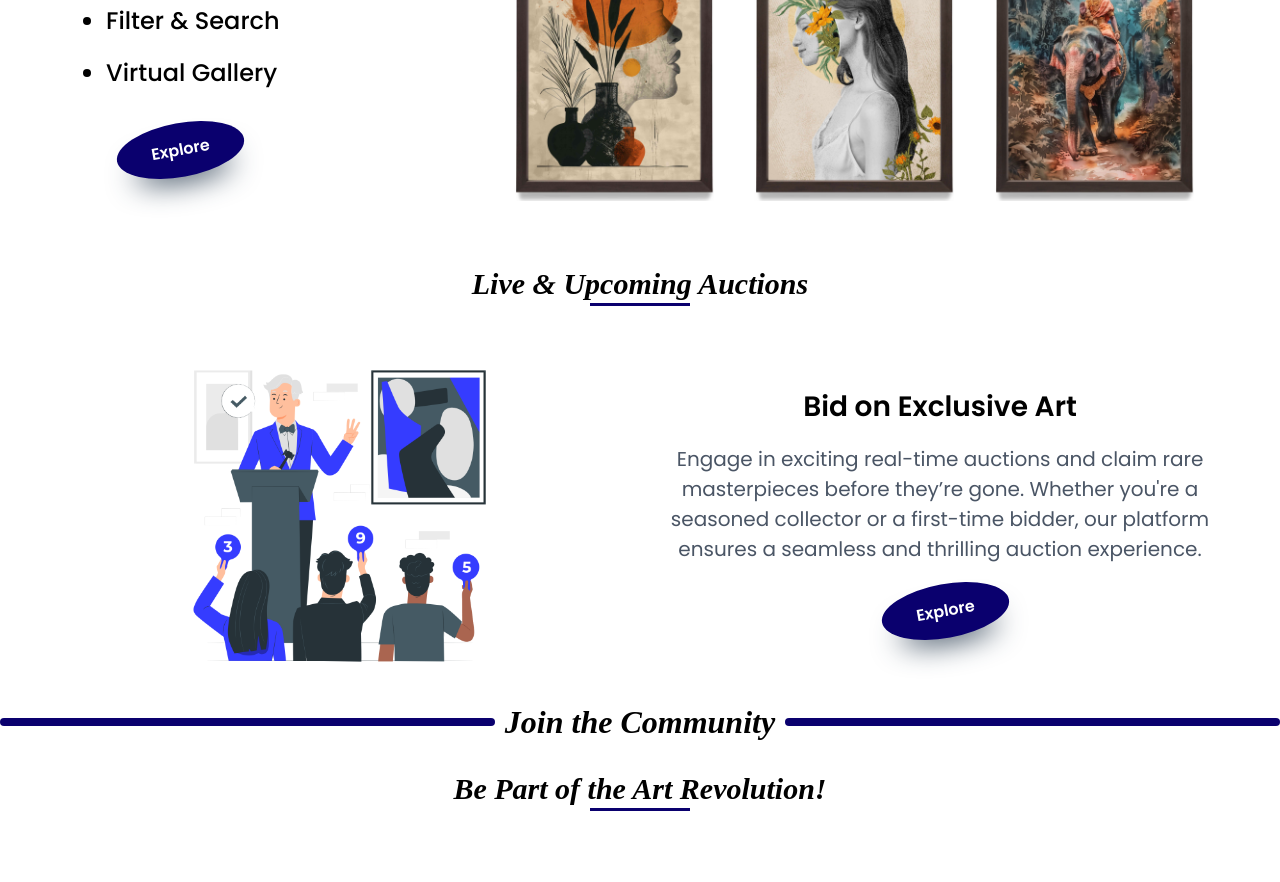
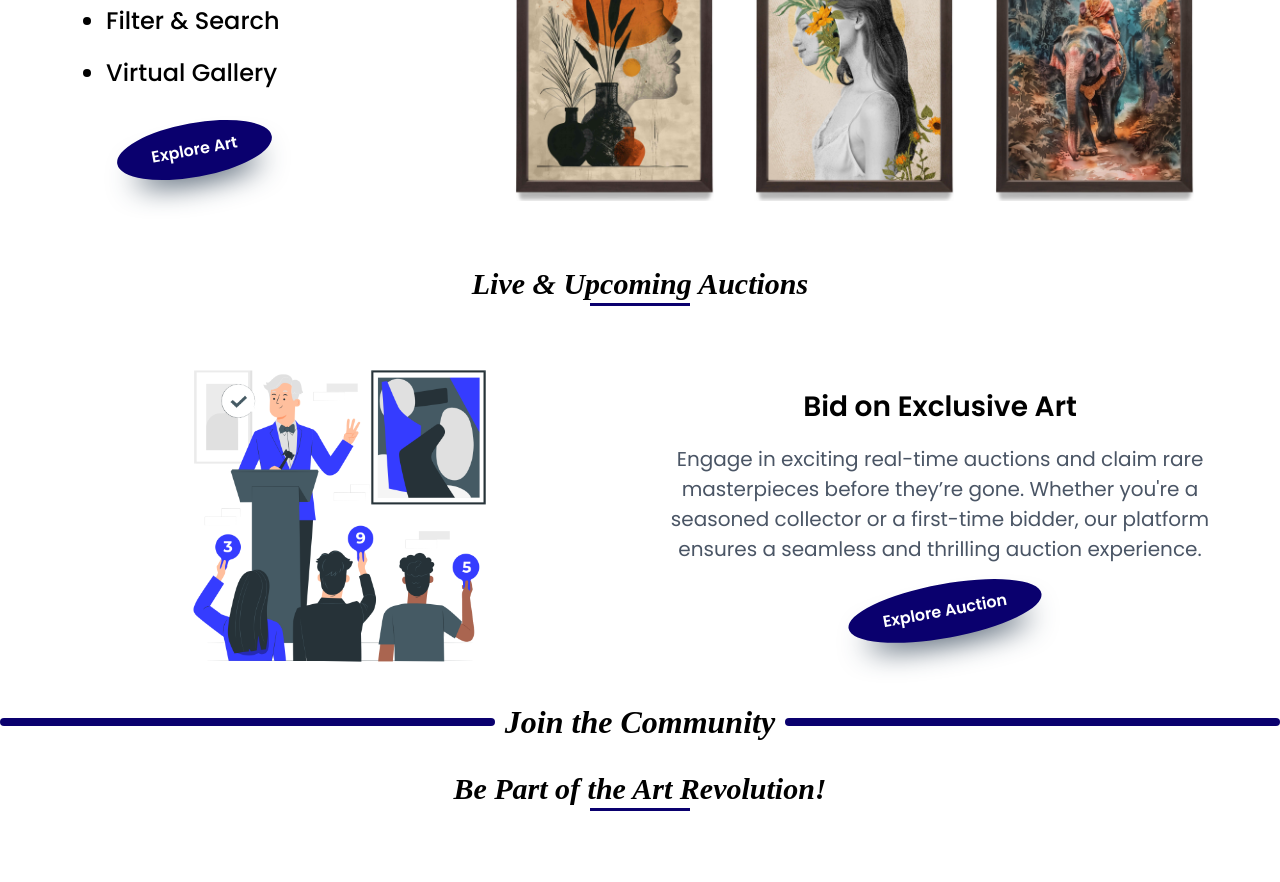
Before and after one commit to mohanapriyan2006/Artiction, a React (Vite) app in the folder frontend/artiction/: page / in a window 1280 px wide. Shown: the part 1980-2862 px from the top of the page. Built offline with nearby package versions, Linux system fonts and the light colour scheme; a web font is replaced by a local one.

Commit message:
commit-v6

```diff
--- a/frontend/artiction/src/components/Cart.jsx
+++ b/frontend/artiction/src/components/Cart.jsx
@@ -4,6 +4,7 @@ import order from '../assets/order.png';
 import payment from '../assets/payment.png';
 import '../styles/Cart.css';
 import { DataContext } from '../hooks/DataContext';
+import Swal from 'sweetalert2';
 
 
 const Cart = () => {
@@ -114,10 +115,17 @@ const Cart = () => {
                     </div>
 
                     <button
-                        disabled={cartItems.length ? false : true}
                         onClick={() => {
-                            setOrderItems(cartItems);
-                            navigate('/order'); setActive('order');
+                            if (cartItems.length) {
+                                setOrderItems(cartItems);
+                                navigate('/order'); setActive('order');
+                            }else{
+                                Swal.fire({
+                                    timer: 2000,
+                                    title: '🛒Your Cart is Empty ❗',
+                                    icon: 'warning'
+                                })
+                            }
                         }} className={`btn-2 flex text-[22px] font-semibold gap-2 w-55  text-center ${cartItems.length ? 'cursor-pointer' : 'cursor-no-drop'}`}>
                         <img src={order} alt="order icon" />
                         Checkout</button>
--- a/frontend/artiction/src/components/NavBar.jsx
+++ b/frontend/artiction/src/components/NavBar.jsx
@@ -79,7 +79,7 @@ const NavBar = () => {
                             onClick={() => { navigate('/cart'); setActive('cart') }}
                         >
                             <img className='h-5 w-5 mr-1' src={order} alt="order icon" />
-                            Cart <span className={` ${nOfItems? '': 'hidden'} bg-white text-red-600 rounded-full w-4 h-4 text-[12px] font-semibold relative -top-2 left-3`}>{nOfItems}</span>
+                            Cart <span className={` ${nOfItems ? '' : 'hidden'} bg-white text-red-600 rounded-full w-4 h-4 text-[12px] font-semibold relative -top-2 left-3`}>{nOfItems}</span>
                         </button>
                     </li>
                     <li
@@ -151,7 +151,7 @@ const NavBar = () => {
                             onClick={() => { navigate('/cart'); setActive('cart') }}
                         >
                             <img className='h-5 w-5 mr-1' src={order} alt="order icon" />
-                            Cart
+                            Cart  <span className={` ${nOfItems ? '' : 'hidden'} bg-white text-red-600 rounded-full w-4 h-4 text-[12px] font-semibold relative -top-2 left-3`}>{nOfItems}</span>
                         </button>
                     </li>
                     <li
--- a/frontend/artiction/src/components/Order.jsx
+++ b/frontend/artiction/src/components/Order.jsx
@@ -24,8 +24,7 @@ const Order = () => {
             text: '📦 Your Order Successfully Placed ✔️'
         })
 
-        setTimeout(() => {navigate('/artworks'); setActive('artworks')},2000);
-
+        setTimeout(() => { navigate('/artworks'); setActive('artworks') }, 2000);
 
     }
 
@@ -135,7 +134,15 @@ const Order = () => {
 
                     <div className="order-btns flex sm:flex-row flex-col sm:items-start items-center sm:gap-0 gap-8 justify-around w-full mt-10 mb-4">
                         <button onClick={() => { navigate('/artworks'); setActive('artworks') }} type='button' className="btn-1 cursor-pointer text-[22px] font-semibold w-50">Cancel</button>
-                        <button disabled={orderItems.length? false: true} type='submit' className={`btn-2 flex text-[22px] font-semibold gap-2 w-55 text-center ${orderItems.length ? 'cursor-pointer' : 'cursor-no-drop'}`}>
+                        <button onClick={() => {
+                            if (!orderItems.length) {
+                                Swal.fire({
+                                    timer: 2000,
+                                    title: '🛒Your Cart is Empty ❗',
+                                    icon: 'warning'
+                                })
+                            }
+                        }} type='submit' className={`btn-2 flex text-[22px] font-semibold gap-2 w-55 text-center ${orderItems.length ? 'cursor-pointer' : 'cursor-no-drop'}`}>
                             <img src={order} alt="order icon" />
                             Place Order</button>
                     </div>
--- a/frontend/artiction/src/components/artworks/Header.jsx
+++ b/frontend/artiction/src/components/artworks/Header.jsx
@@ -8,7 +8,7 @@ const Header = () => {
             <div className="header_content  sm:w-150 w-fit md:mt-10 mt-0 md:pl-10 pl-0 text-center md:text-start">
                 <h1 className='font2 sm:text-6xl text-4xl'>Explore Unique Masterpieces</h1>
                 <p className='font-medium text-gray-600 my-5 text-[20px] sm:mx-0 mx-1'>Discover a curated collection of stunning artworks from talented artists around the world. From timeless classics to contemporary creations — every piece tells a story.</p>
-                <a href='#exploreArt'><button className='oval-btn' role='button' type="button">Explore</button></a>
+                <a href='#exploreArt'><button className='oval-btn' role='button' type="button">View Artworks</button></a>
                 </div>
 
             <div className="header_img">
--- a/frontend/artiction/src/components/auction/Header.jsx
+++ b/frontend/artiction/src/components/auction/Header.jsx
@@ -10,7 +10,7 @@ const Header = () => {
       <div className="header_content  sm:w-150 w-fit md:mt-10 mt-0 text-center md:text-start">
         <h1 className='font2 sm:text-6xl text-4xl'>Bid on Masterpieces from Talented Artists!</h1>
         <p className='font-medium text-gray-600 my-5 text-[20px] sm:mx-0 mx-1'>Dive into a world of stunning creativity and own a unique piece of art that speaks to your soul. Here, collectors, art lovers, and newcomers alike can explore, bid, and win beautiful artworks from emerging and established artists.</p>
-        <a href='#exploreAuction'><button className='oval-btn' role='button' type="button">Explore</button></a>
+        <a href='#exploreAuction'><button className='oval-btn' role='button' type="button">View Auctions</button></a>
       </div>
     </div>
   )
--- a/frontend/artiction/src/components/home/Featured.jsx
+++ b/frontend/artiction/src/components/home/Featured.jsx
@@ -32,7 +32,7 @@ const Featured = () => {
             <li> Filter & Search</li>
             <li>Virtual Gallery</li>
           </ul>
-          <button onClick={() =>{ navigate('/artworks'); setActive('artworks')}} className='oval-btn' role='button' type="button"><span>Explore</span></button>
+          <button onClick={() =>{ navigate('/artworks'); setActive('artworks')}} className='oval-btn' role='button' type="button"><span>Explore Art</span></button>
         </div>
         <div className='flex justify-around gap-10'>
           <img className='md:w-50 md:h-auto w-40 h-50' src={img1} alt="img" />
@@ -55,7 +55,7 @@ const Featured = () => {
           <h4 className='font-semibold mb-4 text-[28px]'>Bid on Exclusive Art</h4>
           <p className='text-[20px] mb-5 text-gray-600'>  Engage in exciting real-time auctions
             and claim rare masterpieces before they’re gone. Whether you're a seasoned collector or a first-time bidder, our platform ensures a seamless and thrilling auction experience.</p>
-          <button  onClick={() =>{ navigate('/auction'); setActive('auction')}} className='oval-btn' role='button' type="button"><span>Explore</span></button>
+          <button  onClick={() =>{ navigate('/auction'); setActive('auction')}} className='oval-btn' role='button' type="button"><span>Explore Auction</span></button>
         </div>
       </div>
 
--- a/frontend/artiction/src/hooks/DataContext.jsx
+++ b/frontend/artiction/src/hooks/DataContext.jsx
@@ -8,6 +8,7 @@ import art4 from "../assets/art4.jpg";
 import art5 from "../assets/art5.jpg";
 import art6 from "../assets/art6.jpg";
 import art7 from "../assets/art7.jpg";
+
 import Swal from 'sweetalert2';
 
 
--- a/frontend/artiction/src/hooks/ScrollToTop.jsx
+++ b/frontend/artiction/src/hooks/ScrollToTop.jsx
@@ -5,7 +5,7 @@ const ScrollToTop = () => {
     const { pathname } = useLocation();
 
     useEffect(() => {
-        window.scrollTo({ top: 0, behavior: "smooth" });
+        window.scrollTo({ top: 400, behavior: "smooth" });
     }, [pathname]);
 
     return null;
```
